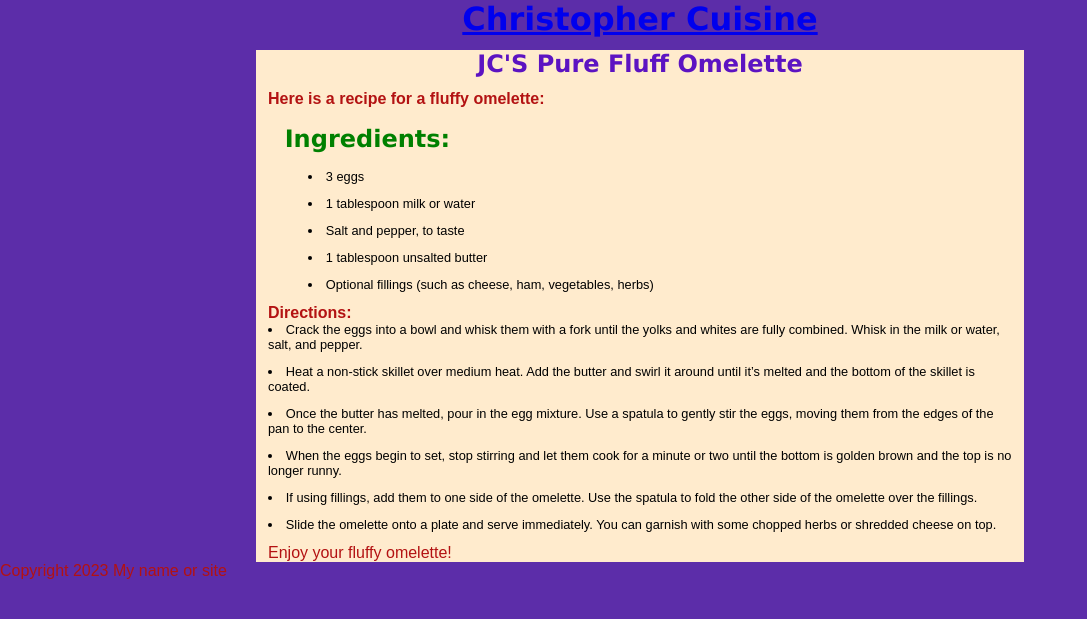
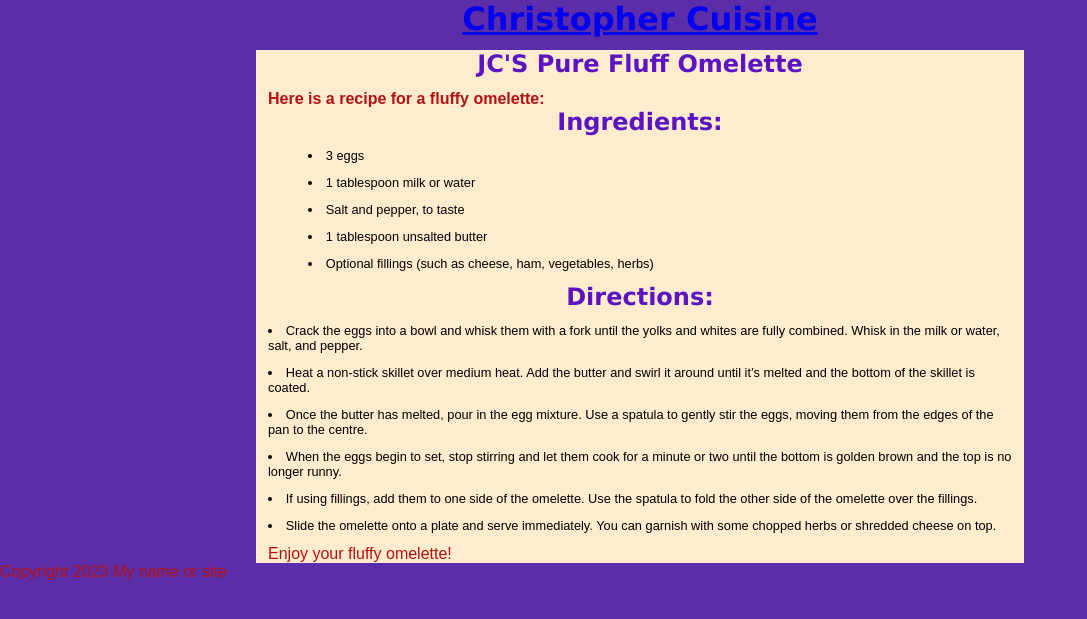
Before and after one commit to JEREMY-0/JCuisine, a Jekyll site: the page built from _recipes/jcs-pure-fluff-omelette.md, in a window 1280 px wide. Shown: the top 619 px of the page, without its empty margins (0-1087 px from the left). Built offline with Jekyll 4.4.1, drawn with Linux system fonts in a browser that asks for light colours.

Commit message:
Update Recipe “jcs-pure-fluff-omelette”

```diff
--- a/_recipes/jcs-pure-fluff-omelette.md
+++ b/_recipes/jcs-pure-fluff-omelette.md
@@ -6,7 +6,7 @@ layout: recipe
 ---
 **Here is a recipe for a fluffy omelette:**
 
-## Ingredients:
+# Ingredients:
 
 * 3 eggs
 * 1 tablespoon milk or water
@@ -14,11 +14,11 @@ layout: recipe
 * 1 tablespoon unsalted butter
 * Optional fillings (such as cheese, ham, vegetables, herbs)
 
-**Directions:**
+# **Directions:**
 
 1. Crack the eggs into a bowl and whisk them with a fork until the yolks and whites are fully combined. Whisk in the milk or water, salt, and pepper.
 2. Heat a non-stick skillet over medium heat. Add the butter and swirl it around until it's melted and the bottom of the skillet is coated.
-3. Once the butter has melted, pour in the egg mixture. Use a spatula to gently stir the eggs, moving them from the edges of the pan to the center.
+3. Once the butter has melted, pour in the egg mixture. Use a spatula to gently stir the eggs, moving them from the edges of the pan to the centre.
 4. When the eggs begin to set, stop stirring and let them cook for a minute or two until the bottom is golden brown and the top is no longer runny.
 5. If using fillings, add them to one side of the omelette. Use the spatula to fold the other side of the omelette over the fillings.
 6. Slide the omelette onto a plate and serve immediately. You can garnish with some chopped herbs or shredded cheese on top.
```
